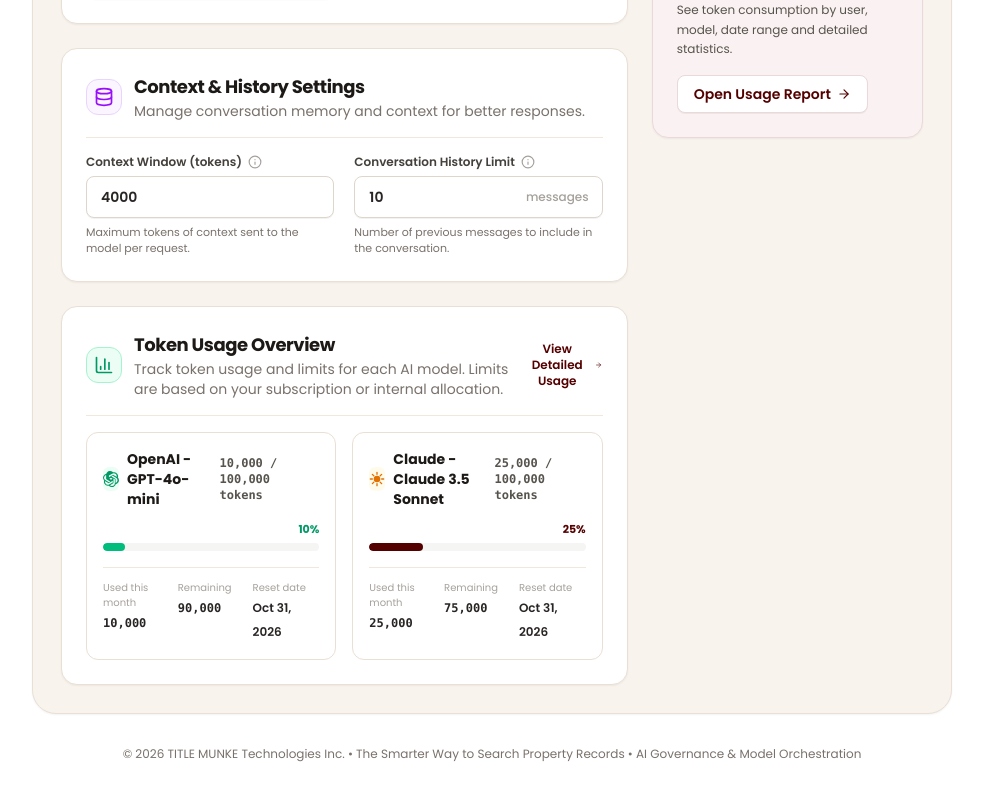
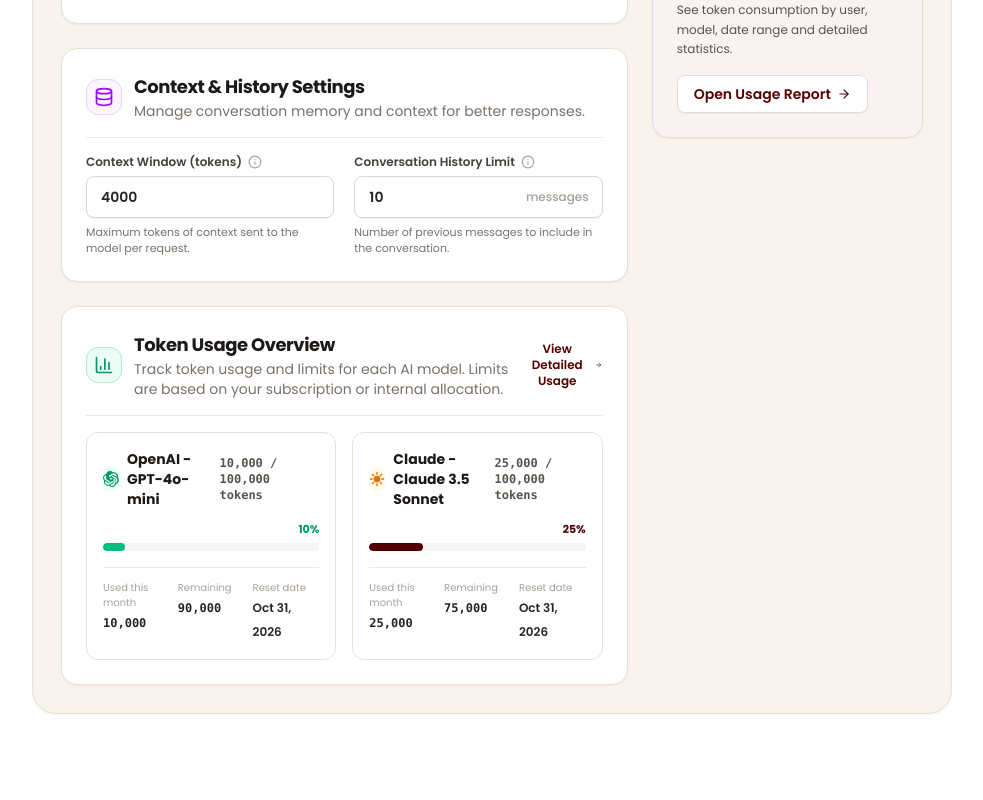
Before and after one commit to anilbuffer/title-munke, a Next.js app: page / in a window 1280 px wide. Shown: the part 1352-2152 px from the top of the page, without its empty margins (288-1271 px from the left). After the commit the page ends 2114 px from the top, so only its background shows below. Built offline with nearby package versions, Linux system fonts and the light colour scheme.

Commit message:
style: remove bottom copyright footer

```diff
--- a/src/app/page.tsx
+++ b/src/app/page.tsx
@@ -149,13 +149,6 @@
             )}
 
           </div>
-
-          {/* Footer */}
-          <footer className="mt-8 text-center text-xs text-stone-500 font-sans">
-            <p>
-              © 2026 TITLE MUNKE Technologies Inc. • The Smarter Way to Search Property Records • AI Governance & Model Orchestration
-            </p>
-          </footer>
         </main>
       </div>
 
```
